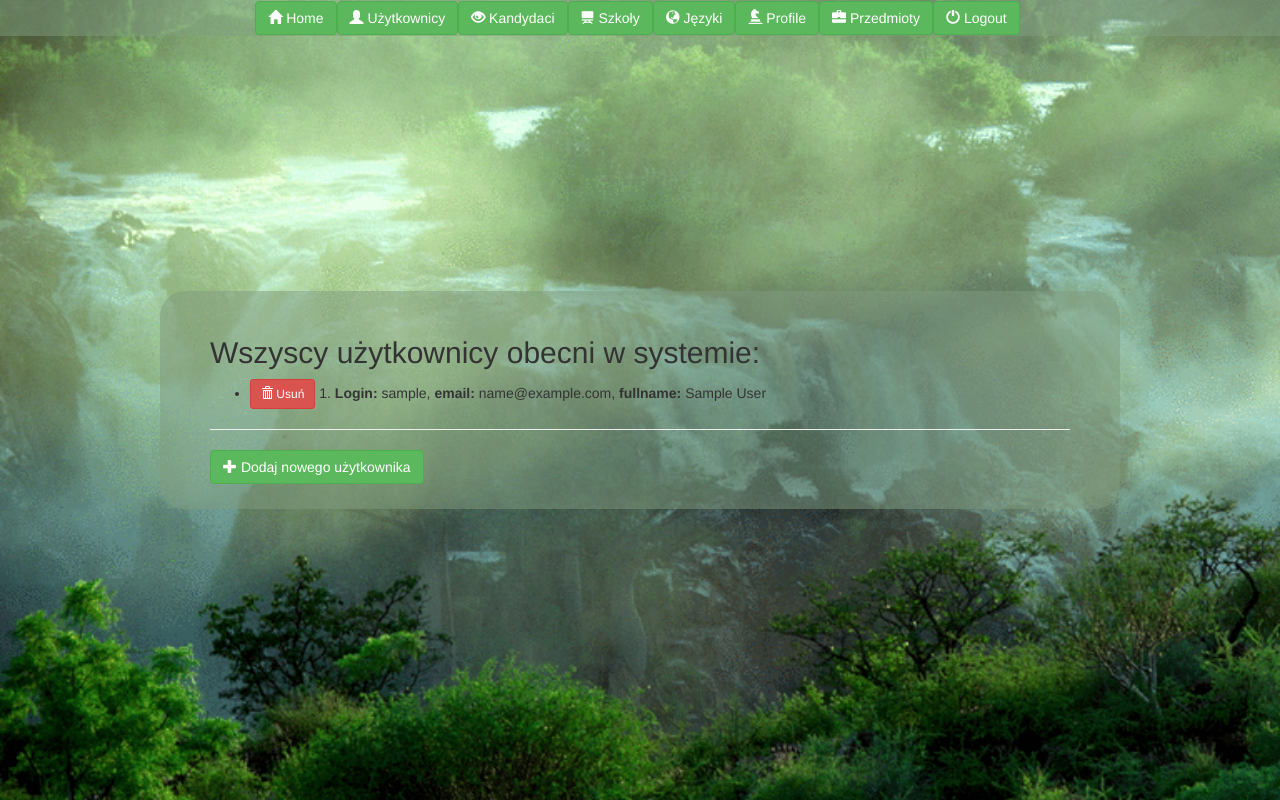
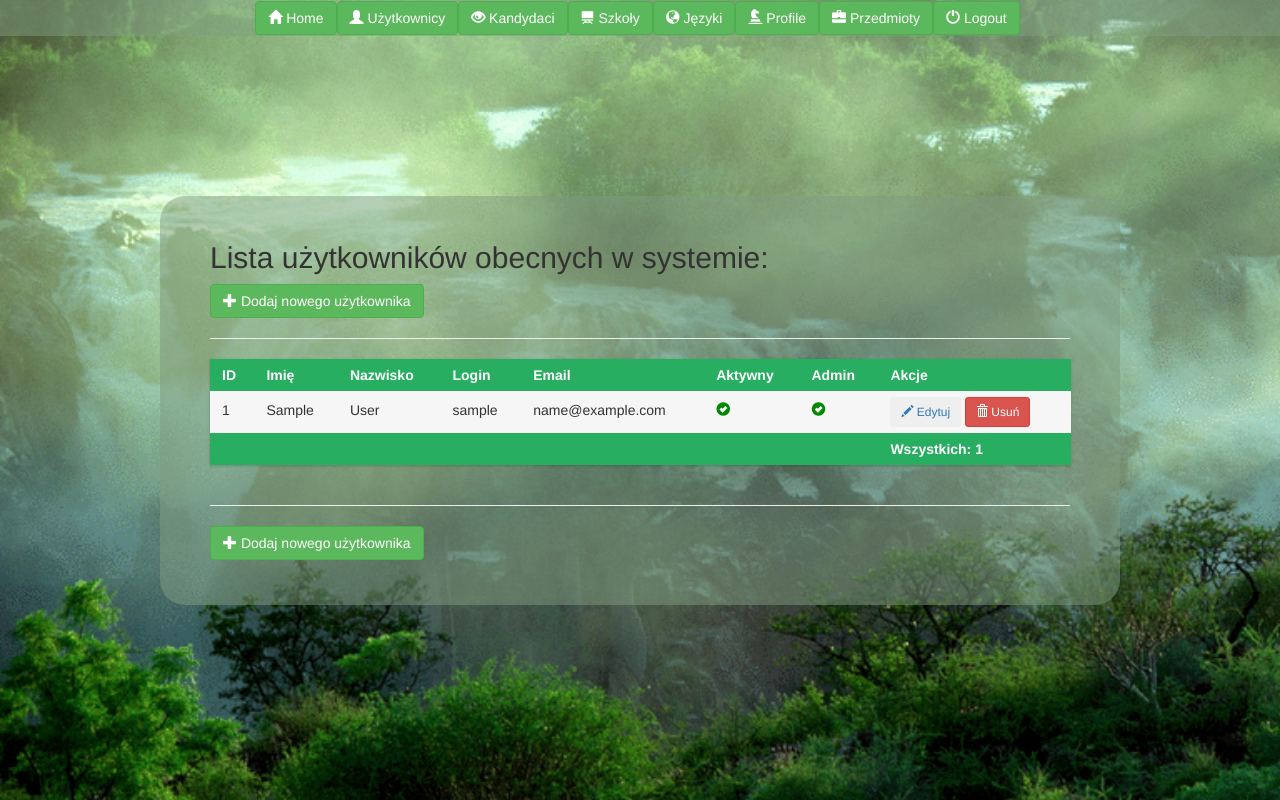
Before and after one commit to s4ros/czyrek, a Django app: page /list_users/ in a window 1280 px wide. Run offline with Django 3.2, Linux system fonts and the light colour scheme; the visitor is signed in with stand-in values (Sample User, id 1); data comes from the database, SQL or seed files in the repository; parts of the project's set-up code (start-up, migrations or seed data) failed here and were passed over; some libraries are stand-ins or nearby versions.

Commit message:
Visual cosmetics
- tabelarized All Users List view, added some css

```diff
--- a/czyrek/czyrek/manager/static/css/style.css
+++ b/czyrek/czyrek/manager/static/css/style.css
@@ -111,3 +111,63 @@ html, body {
 .fieldWrapper input[type="submit"] {
   display: block;
 }
+
+.hr_separator {
+  margin-bottom: 20px;
+}
+
+.table {
+  margin: 0 0 40px 0;
+  width: 100%;
+  box-shadow: 0 1px 3px rgba(0, 0, 0, 0.2);
+  display: table;
+}
+@media screen and (max-width: 580px) {
+  .table {
+    display: block;
+  }
+}
+
+.row {
+  display: table-row;
+  background: #f6f6f6;
+}
+.row:nth-of-type(odd) {
+  background: #e9e9e9;
+}
+.row.header {
+  font-weight: 900;
+  color: #ffffff;
+  background: #ea6153;
+}
+.row.green {
+  background: #27ae60;
+}
+.row.blue {
+  background: #2980b9;
+}
+@media screen and (max-width: 580px) {
+  .row {
+    padding: 8px 0;
+    display: block;
+  }
+}
+
+.cell {
+  padding: 6px 12px;
+  display: table-cell;
+}
+@media screen and (max-width: 580px) {
+  .cell {
+    padding: 2px 12px;
+    display: block;
+  }
+}
+
+.red {
+  color: #d00;
+}
+
+.green {
+  color: #080;
+}
--- a/czyrek/czyrek/manager/templates/list_users.html
+++ b/czyrek/czyrek/manager/templates/list_users.html
@@ -5,23 +5,72 @@
 {# ------------------------------------- #}
 {% block content %}
 <div id="content">
+  <h2>Lista użytkowników obecnych w systemie:</h2>
+<div class="hr_separator">
+  <a href="{% url 'add_user' %}"><button type="button" class="btn btn-success"><span class="glyphicon glyphicon-plus"></span> Dodaj nowego użytkownika</button></a>
+  <hr />
+</div>
 {% if all_users %}
-<h2>Wszyscy użytkownicy obecni w systemie:</h2>
-    <ul>
+      <div class="table">
+        <div class="row header green">
+          <div class="cell">ID</div>
+          <div class="cell">Imię</div>
+          <div class="cell">Nazwisko</div>
+          <div class="cell">Login</div>
+          <div class="cell">Email</div>
+          <div class="cell">Aktywny</div>
+          <div class="cell">Admin</div>
+          <div class="cell">Akcje</div>
+        </div>
     {% for user in all_users %}
-    <li><a href="{% url 'delete_user' user_id=user.id %}">
-      <button type="button" class="btn btn-danger btn-sm"><span class="glyphicon glyphicon-trash"></span> Usuń</button></a>
-      {{ user.id }}. <b>Login:</b> {{ user.username }}, <b>email:</b> {{ user.email }}, <b>fullname:</b> {{ user.first_name }} {{ user.last_name }}
-    </li>
+      <div class="row">
+        <div class="cell">{{ user.id }}</div>
+        <div class="cell">{{ user.first_name }}</div>
+        <div class="cell">{{ user.last_name }}</div>
+        <div class="cell">{{ user.username }}</div>
+        <div class="cell">{{ user.email }}</div>
+        <div class="cell">
+          {% if user.is_active %}
+            <span class="glyphicon glyphicon-ok-sign green"></span>
+          {% else %}
+            <span class="glyphicon glyphicon-remove-sign red"></span>
+          {% endif %}
+        </div>
+        <div class="cell">
+          {% if user.is_staff %}
+            <span class="glyphicon glyphicon-ok-sign green"></span>
+          {% else %}
+            <span class="glyphicon glyphicon-remove-sign red"></span>
+          {% endif %}
+        </div>
+        <div class="cell">
+          <a href=""><button type="button" class="btn btn-sm"><span class="glyphicon glyphicon-pencil"></span> Edytuj</button></a>
+          <a href="{% url 'delete_user' user_id=user.id %}" class="btn_usun"><button type="button" class="btn btn-danger btn-sm"><span class="glyphicon glyphicon-trash"></span> Usuń</button></a>
+        </div>
+      </div>
     {% endfor %}
-    </ul>
+      <div class="row header green">
+        <div class="cell"></div>
+        <div class="cell"></div>
+        <div class="cell"></div>
+        <div class="cell"></div>
+        <div class="cell"></div>
+        <div class="cell"></div>
+        <div class="cell"></div>
+        <div class="cell">Wszystkich: {{ users_count }}</div>
+      </div>
+    </div>
 {% else %}
-    <p><span class="glyphicon glyphicon-minus"></span> Brak uzytkowników do wyświetlenia :(</p>
+    <p><span class="glyphicon glyphicon-minus"></span> Brak użytkowników do wyświetlenia :(</p>
 {% endif %}
-<div>
+<div class="hr_separator">
   <hr />
   <a href="{% url 'add_user' %}"><button type="button" class="btn btn-success"><span class="glyphicon glyphicon-plus"></span> Dodaj nowego użytkownika</button></a>
 </div>
 </div>
 {% endblock content %}
 {# ------------------------------------- #}
+{% block scripts %}
+
+{% endblock scripts %}
+{# ------------------------------------- #}
--- a/czyrek/czyrek/manager/views.py
+++ b/czyrek/czyrek/manager/views.py
@@ -1,6 +1,6 @@
 ####################
 ## Python imports
-import hashlib
+
 ####################
 ## Django imports
 from django.shortcuts import render, redirect
@@ -15,20 +15,16 @@ from .forms import LoginForm
 from django.contrib.auth.models import User
 
 ####################
-## functions
-def generateSHA1(text):
-    sha_1 = hashlib.sha1()
-    sha_1.update(text.encode("utf-8"))
-    return sha_1.hexdigest()
-
-####################
 ## views
 @login_required(login_url='/')
 def list_users(request):
-    all_users = User.objects.order_by('username')
-    context = { 'all_users' : all_users }
+    all_users = User.objects.order_by('id')
+    users_count = all_users.count()
+    context = { 'all_users' : all_users,
+               'users_count' : users_count }
     return render(request, "list_users.html", context)
 
+####################
 # add_user
 @login_required(login_url='/')
 def add_user(request):
@@ -52,42 +48,48 @@ def add_user(request):
         context = {'form' : form}
         return render(request, "add_user.html", context)
 
-
+####################
 # index after login
 @login_required(login_url='/')
 def index_after_login(request):
     return render(request, "index.html")
 
+####################
 # list_candidates
 @login_required(login_url='/')
 def list_candidates(request):
     context = {}
     return render(request, "list_candidates.html", context)
 
+####################
 # list_schools
 @login_required(login_url='/')
 def list_schools(request):
     context = {}
     return render(request, "list_schools.html", context)
 
+####################
 # list_languages
 @login_required(login_url='/')
 def list_languages(request):
     context = {}
     return render(request, "list_languages.html", context)
 
+####################
 # list_profiles
 @login_required(login_url='/')
 def list_profiles(request):
     context = {}
     return render(request, "list_profiles.html", context)
 
+####################
 # list_subjects
 @login_required(login_url='/')
 def list_subjects(request):
     context = {}
     return render(request, "list_subjects.html", context)
 
+####################
 # index_login
 def index_login(request):
     username = password = ''
@@ -105,6 +107,7 @@ def index_login(request):
         context = {'form' : form}
         return render(request, 'index_login.html', context)
 
+####################
 # user logout
 @login_required(login_url='/')
 def logout_user(request):
@@ -112,6 +115,7 @@ def logout_user(request):
     context = { 'action': 'logout' }
     return redirect('index_login')
 
+####################
 # delete_user
 @login_required(login_url='/')
 def delete_user(request, user_id):
```
